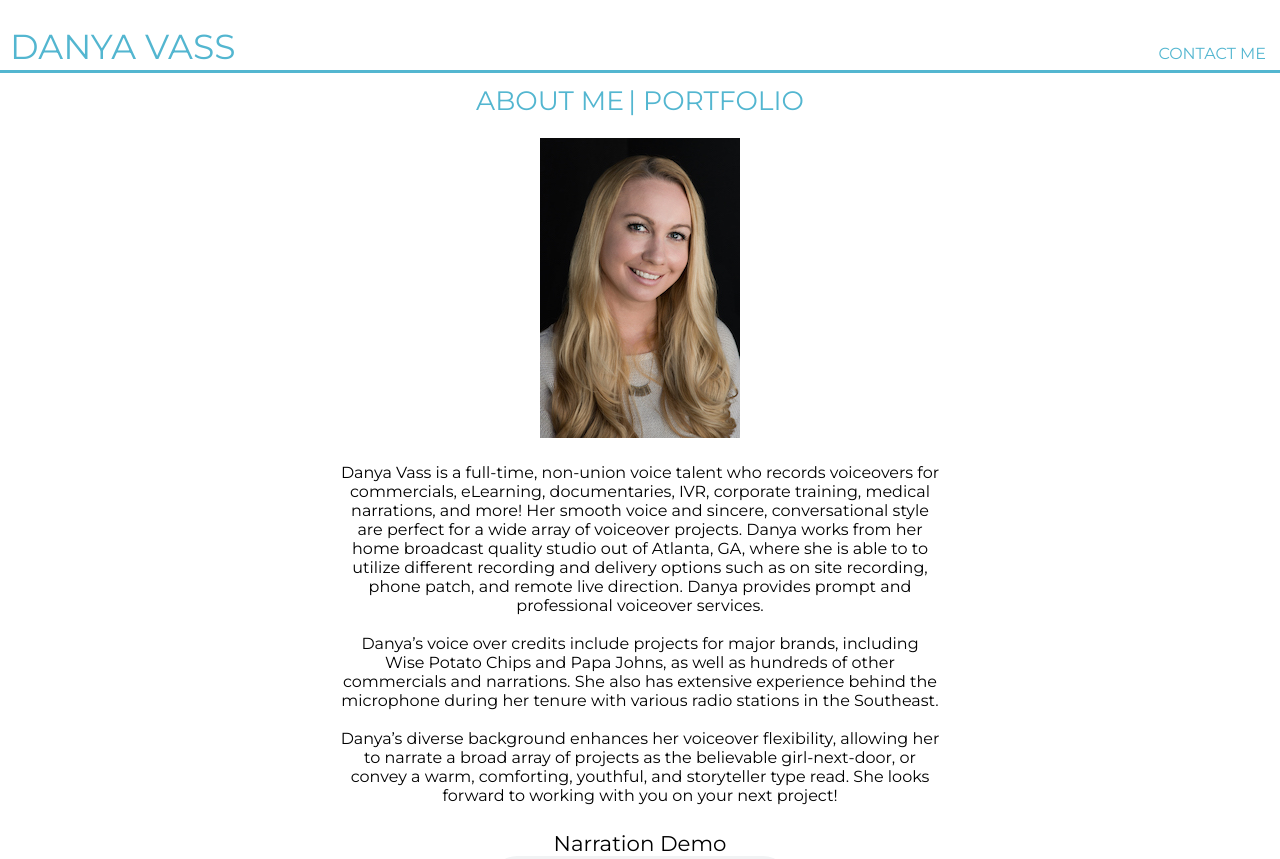
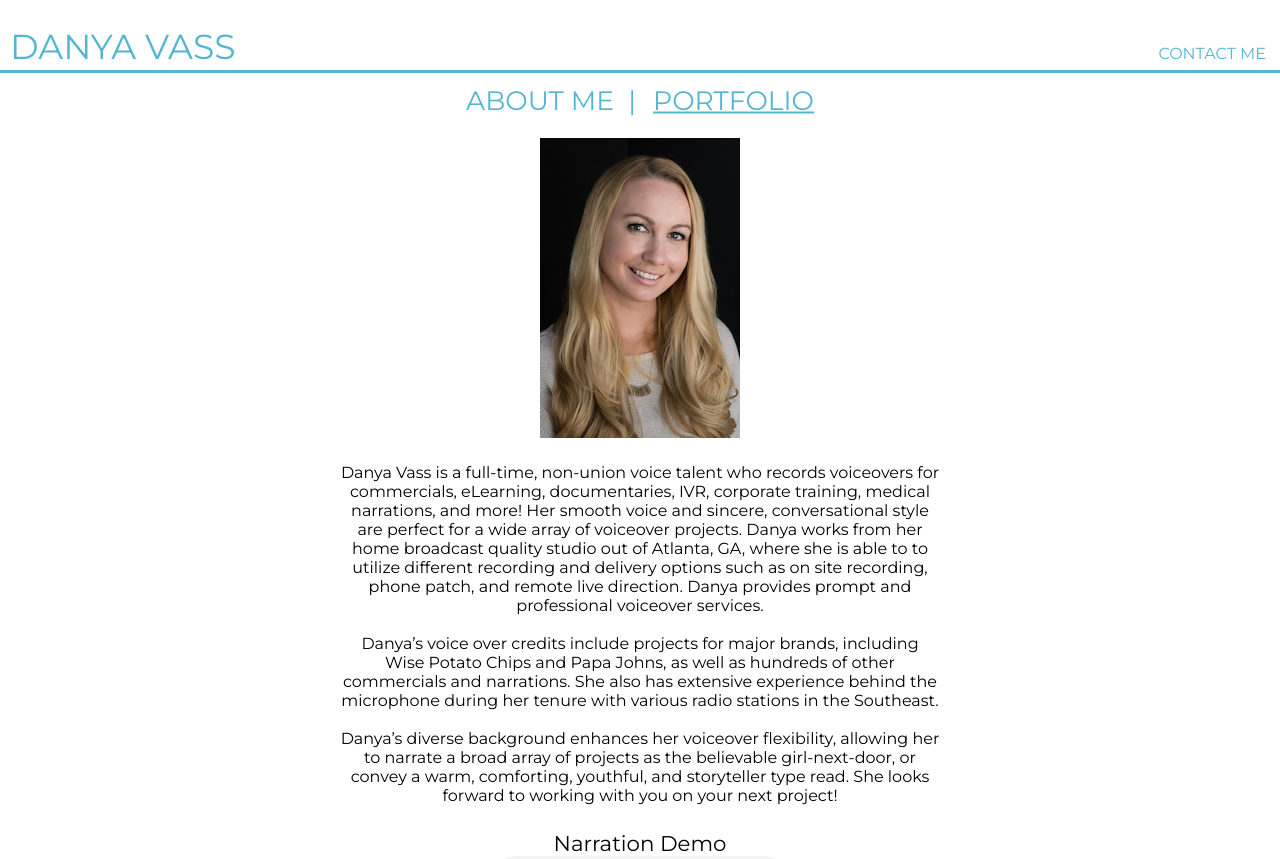
Before and after one commit to ericrvass/danyavass, a plain HTML site: page index.html in a window 1280 px wide. Shown: the top 859 px of the page. Drawn offline with Linux system fonts and the light colour scheme.

Commit message:
Update index.html

```diff
--- a/index.html
+++ b/index.html
@@ -42,6 +42,8 @@
 		transform: translate(-50%, -50%)
 	}
 	.menu-item {
+		padding-left: 5px;
+		padding-right: 5px;
       		font-size: 20pt;
       		color: #53b6d0;
       		font-weight: 200;
@@ -86,7 +88,7 @@
 		<div class="menu">
 			<span class="menu-item">ABOUT ME</span>
 			<span class="menu-item"> | </span>
-			<span class="menu-item"><a class="header-link" href="portfolio.html">PORTFOLIO</a></span>
+			<span class="menu-item"><a class="header-link" style="text-decoration: underline;" href="portfolio.html">PORTFOLIO</a></span>
 		</div>
 		<div class="photo">
 			<img src="DanyaVass.jpg" width="200" height="300">
```
